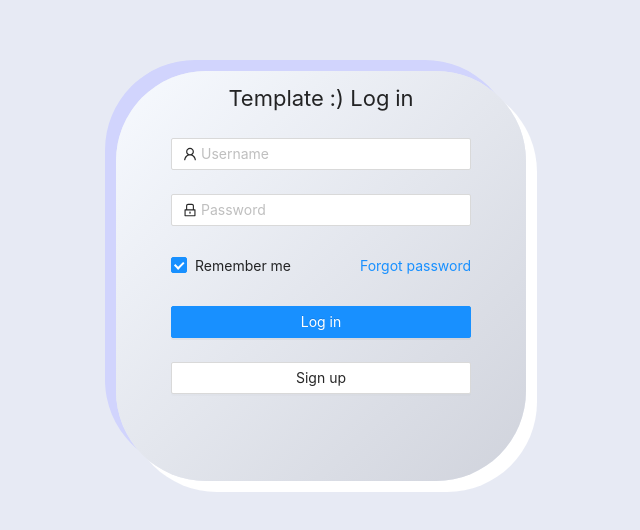
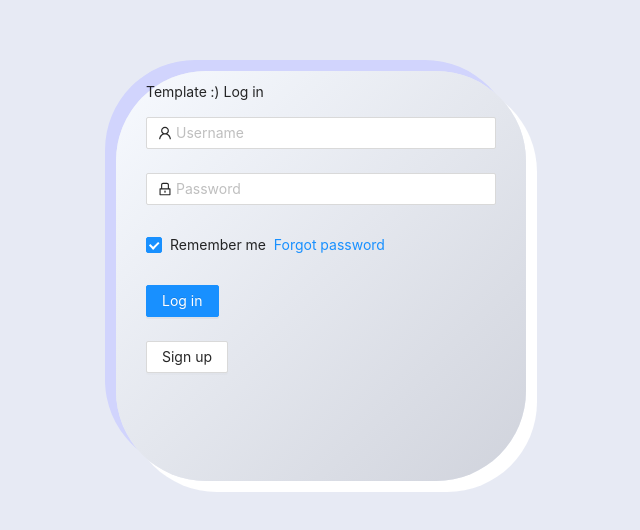
Before and after one commit to Itkeytome/react-template-admin, a React app: page /login in a window 1280 px wide. Shown: the part 124-654 px from the top of the page, without its empty margins (626-1266 px from the left). Built offline with nearby package versions, Linux system fonts and the light colour scheme.

Commit message:
feat: 抽离 form 组件

```diff
--- /dev/null
+++ b/src/components/LoginForm/index.scss
@@ -0,0 +1,20 @@
+.title {
+  text-align: center;
+  font-size: 22px;
+}
+
+.login-form {
+  min-width: 300px;
+}
+
+.login-form-forgot {
+  float: right;
+}
+
+.ant-col-rtl .login-form-forgot {
+  float: left;
+}
+
+.login-form-button {
+  width: 100%;
+}
--- /dev/null
+++ b/src/components/LoginForm/index.tsx
@@ -0,0 +1,93 @@
+import React, { useState } from "react";
+import { Button, Checkbox, Form, Input } from "antd";
+import { UserOutlined, LockOutlined } from "@ant-design/icons";
+
+const LoginForm: React.FC = () => {
+  // state
+  const [registerFlag, handlerRegisterFlag] = useState(false);
+  const [username, onUsernameChange] = useState("");
+  const [password, onPasswordChange] = useState("");
+
+  const onFinish = (values: any) => {
+    console.log("Success:", values);
+  };
+
+  const onFinishFailed = (errorInfo: any) => {
+    console.log("Failed:", errorInfo);
+  };
+
+  const onUserRegister = () => {
+    handlerRegisterFlag(!registerFlag);
+    onUsernameChange("12311");
+    onPasswordChange("");
+    console.log(username);
+    console.log(password);
+  };
+  return (
+    <Form
+      name="normal_login"
+      className="login-form"
+      initialValues={{ remember: true }}
+      onFinish={onFinish}
+    >
+      <p className="title">Template :) {registerFlag ? "Sign up" : "Log in"}</p>
+      <Form.Item
+        name="username"
+        rules={[{ required: true, message: "Please input your Username!" }]}
+      >
+        <Input
+          prefix={<UserOutlined className="site-form-item-icon" />}
+          placeholder="Username"
+          value={username}
+          onChange={(event) => onUsernameChange(event.target.value)}
+        />
+      </Form.Item>
+      <Form.Item
+        name="password"
+        rules={[{ required: true, message: "Please input your Password!" }]}
+      >
+        <Input
+          value={password}
+          prefix={<LockOutlined className="site-form-item-icon" />}
+          type="password"
+          placeholder="Password"
+          onChange={(event) => onPasswordChange(event.target.value)}
+        />
+      </Form.Item>
+      {registerFlag && (
+        <Form.Item
+          name="duplicatePassword"
+          rules={[{ required: true, message: "Please input your Password!" }]}
+        >
+          <Input
+            prefix={<LockOutlined className="site-form-item-icon" />}
+            type="password"
+            value={password}
+            placeholder="duplicate password"
+            onChange={(event) => onPasswordChange(event.target.value)}
+          />
+        </Form.Item>
+      )}
+      <Form.Item>
+        <Form.Item name="remember" valuePropName="checked" noStyle>
+          <Checkbox>Remember me</Checkbox>
+        </Form.Item>
+        <a className="login-form-forgot" href="">
+          Forgot password
+        </a>
+      </Form.Item>
+      <Form.Item>
+        <Button type="primary" htmlType="submit" className="login-form-button">
+          {registerFlag ? "Sign up" : "Log in"}
+        </Button>
+      </Form.Item>
+      <Form.Item>
+        <Button className="login-form-button" onClick={() => onUserRegister()}>
+          {registerFlag ? "Log in" : "Sign up"}
+        </Button>
+      </Form.Item>
+    </Form>
+  );
+};
+
+export default LoginForm;
--- a/src/design/style/login.scss
+++ b/src/design/style/login.scss
@@ -22,27 +22,6 @@
 
   .login-box__main {
     padding: 10px 0;
-    @include flexCenter;
   }
 
-  .title {
-    text-align: center;
-    font-size: 22px;
-  }
-
-  .login-form {
-    min-width: 300px;
-  }
-
-  .login-form-forgot {
-    float: right;
-  }
-
-  .ant-col-rtl .login-form-forgot {
-    float: left;
-  }
-
-  .login-form-button {
-    width: 100%;
-  }
 }
--- a/src/views/login/index.tsx
+++ b/src/views/login/index.tsx
@@ -1,112 +1,14 @@
 import "@/design/style/login.scss";
-import { Button, Checkbox, Form, Input } from "antd";
-import { UserOutlined, LockOutlined } from "@ant-design/icons";
-import React, { useState } from "react";
+import React from "react";
+import LoginForm from "../../components/LoginForm";
 
 const Login: React.FC = () => {
-  // state
-  const [registerFlag, handlerRegisterFlag] = useState(false);
-  const [username, onUsernameChange] = useState("");
-  const [password, onPasswordChange] = useState("");
-
-  const onFinish = (values: any) => {
-    console.log("Success:", values);
-  };
-
-  const onFinishFailed = (errorInfo: any) => {
-    console.log("Failed:", errorInfo);
-  };
-
-  const onUserRegister = () => {
-    handlerRegisterFlag(!registerFlag);
-    onUsernameChange("12311");
-    onPasswordChange("");
-    console.log(username);
-    console.log(password);
-  };
 
   return (
     <div className="login">
       <div className="login-box">
         <div className="login-box__main">
-          <Form
-            name="normal_login"
-            className="login-form"
-            initialValues={{ remember: true }}
-            onFinish={onFinish}
-          >
-            <p className="title">
-              Template :) {registerFlag ? "Sign up" : "Log in"}
-            </p>
-            <Form.Item
-              name="username"
-              rules={[
-                { required: true, message: "Please input your Username!" },
-              ]}
-            >
-              <Input
-                prefix={<UserOutlined className="site-form-item-icon" />}
-                placeholder="Username"
-                value={username}
-                onChange={(event) => onUsernameChange(event.target.value)}
-              />
-            </Form.Item>
-            <Form.Item
-              name="password"
-              rules={[
-                { required: true, message: "Please input your Password!" },
-              ]}
-            >
-              <Input
-                value={password}
-                prefix={<LockOutlined className="site-form-item-icon" />}
-                type="password"
-                placeholder="Password"
-                onChange={(event) => onPasswordChange(event.target.value)}
-              />
-            </Form.Item>
-            {registerFlag && (
-              <Form.Item
-                name="duplicatePassword"
-                rules={[
-                  { required: true, message: "Please input your Password!" },
-                ]}
-              >
-                <Input
-                  prefix={<LockOutlined className="site-form-item-icon" />}
-                  type="password"
-                  value={password}
-                  placeholder="duplicate password"
-                  onChange={(event) => onPasswordChange(event.target.value)}
-                />
-              </Form.Item>
-            )}
-            <Form.Item>
-              <Form.Item name="remember" valuePropName="checked" noStyle>
-                <Checkbox>Remember me</Checkbox>
-              </Form.Item>
-              <a className="login-form-forgot" href="">
-                Forgot password
-              </a>
-            </Form.Item>
-            <Form.Item>
-              <Button
-                type="primary"
-                htmlType="submit"
-                className="login-form-button"
-              >
-                {registerFlag ? "Sign up" : "Log in"}
-              </Button>
-            </Form.Item>
-            <Form.Item>
-              <Button
-                className="login-form-button"
-                onClick={() => onUserRegister()}
-              >
-                {registerFlag ? "Log in" : "Sign up"}
-              </Button>
-            </Form.Item>
-          </Form>
+          <LoginForm />
         </div>
       </div>
     </div>
```
